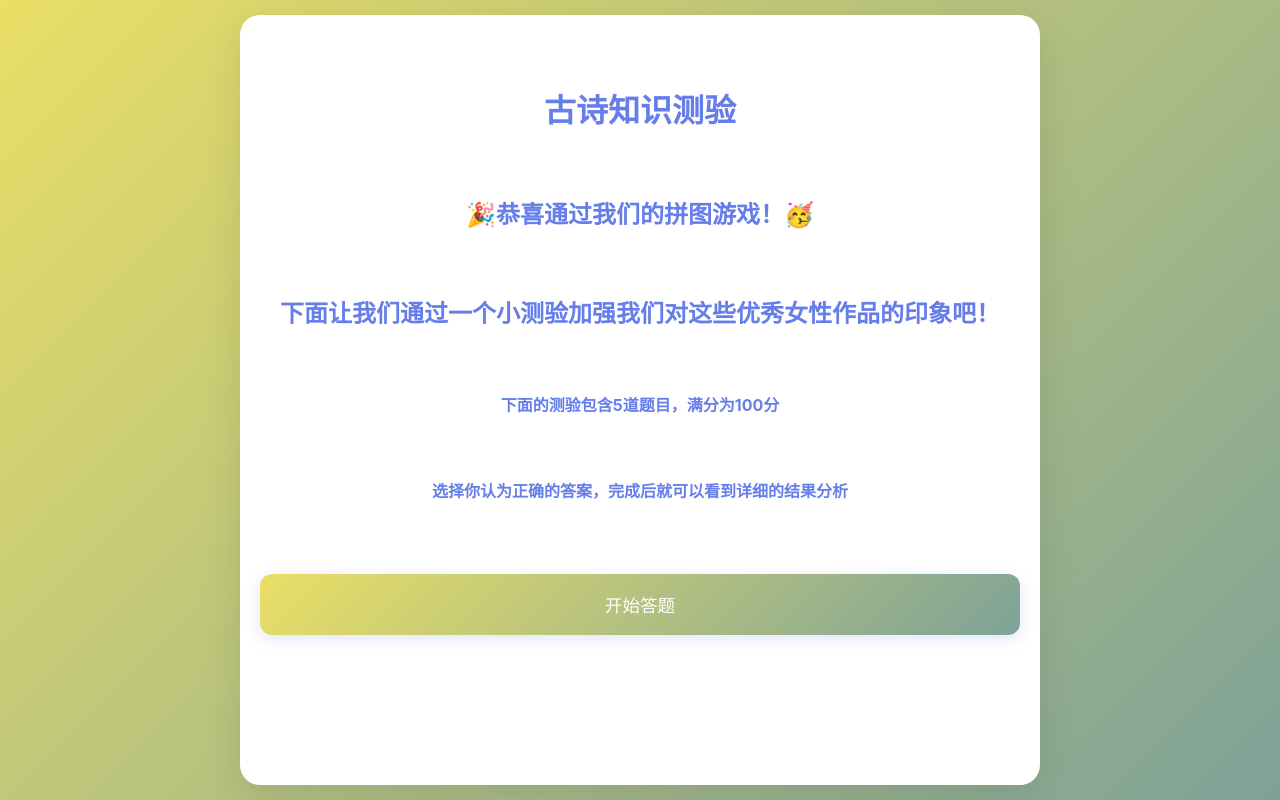
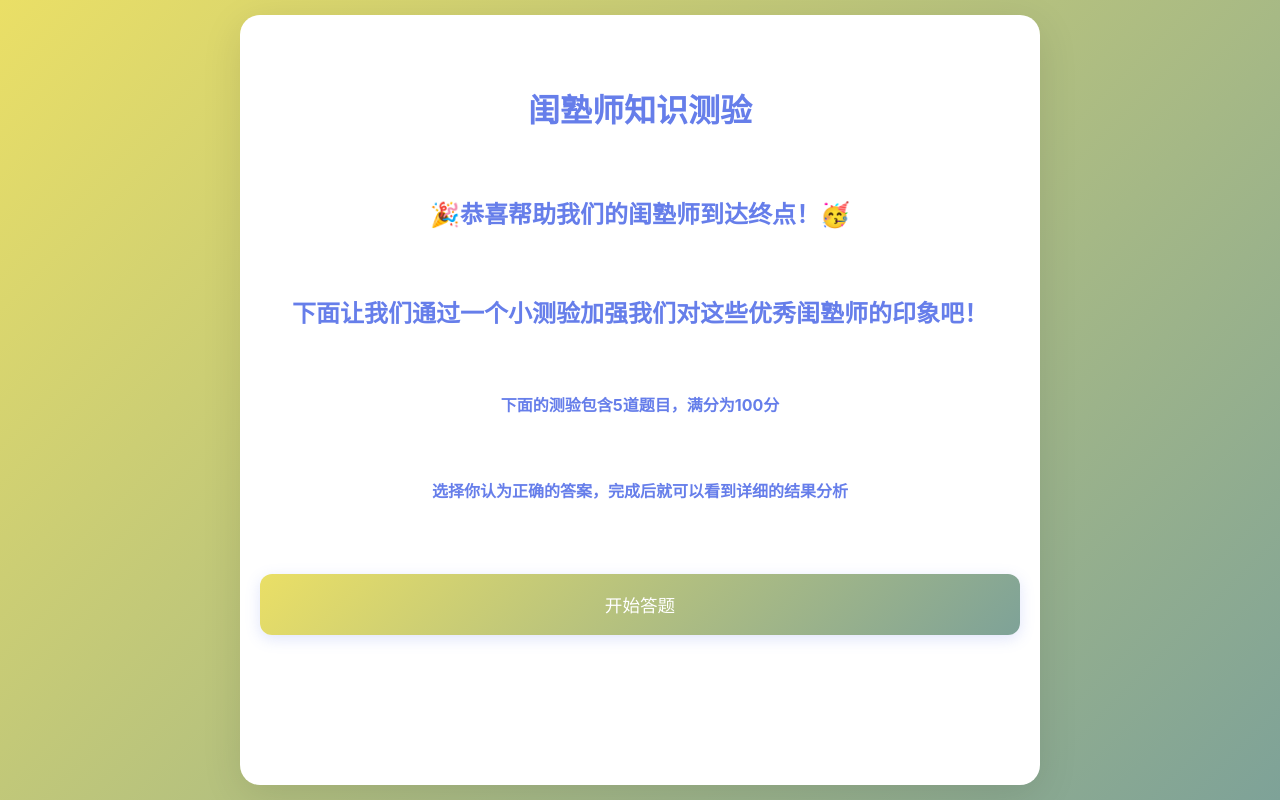
Before and after one commit to liang-X0214/thelastone, a plain HTML site: page question4.html in a window 1280 px wide. Drawn offline with Linux system fonts and the light colour scheme.

Commit message:
question4.html

```diff
--- a/question4.html
+++ b/question4.html
@@ -372,9 +372,9 @@
 <body>
     <div class="container" id="app">
         <div class="page home-page active-page" id="home-page">
-            <h1>古诗知识测验</h1>
-            <h2>🎉恭喜通过我们的拼图游戏！🥳</h2>
-            <h2>下面让我们通过一个小测验加强我们对这些优秀女性作品的印象吧！</h2>
+            <h1>闺塾师知识测验</h1>
+            <h2>🎉恭喜帮助我们的闺塾师到达终点！🥳</h2>
+            <h2>下面让我们通过一个小测验加强我们对这些优秀闺塾师的印象吧！</h2>
             <h3>下面的测验包含5道题目，满分为100分</h3>
             <h3>选择你认为正确的答案，完成后就可以看到详细的结果分析</h3>
             <button class="game-btn" data-game="game4">开始答题</button>
```
